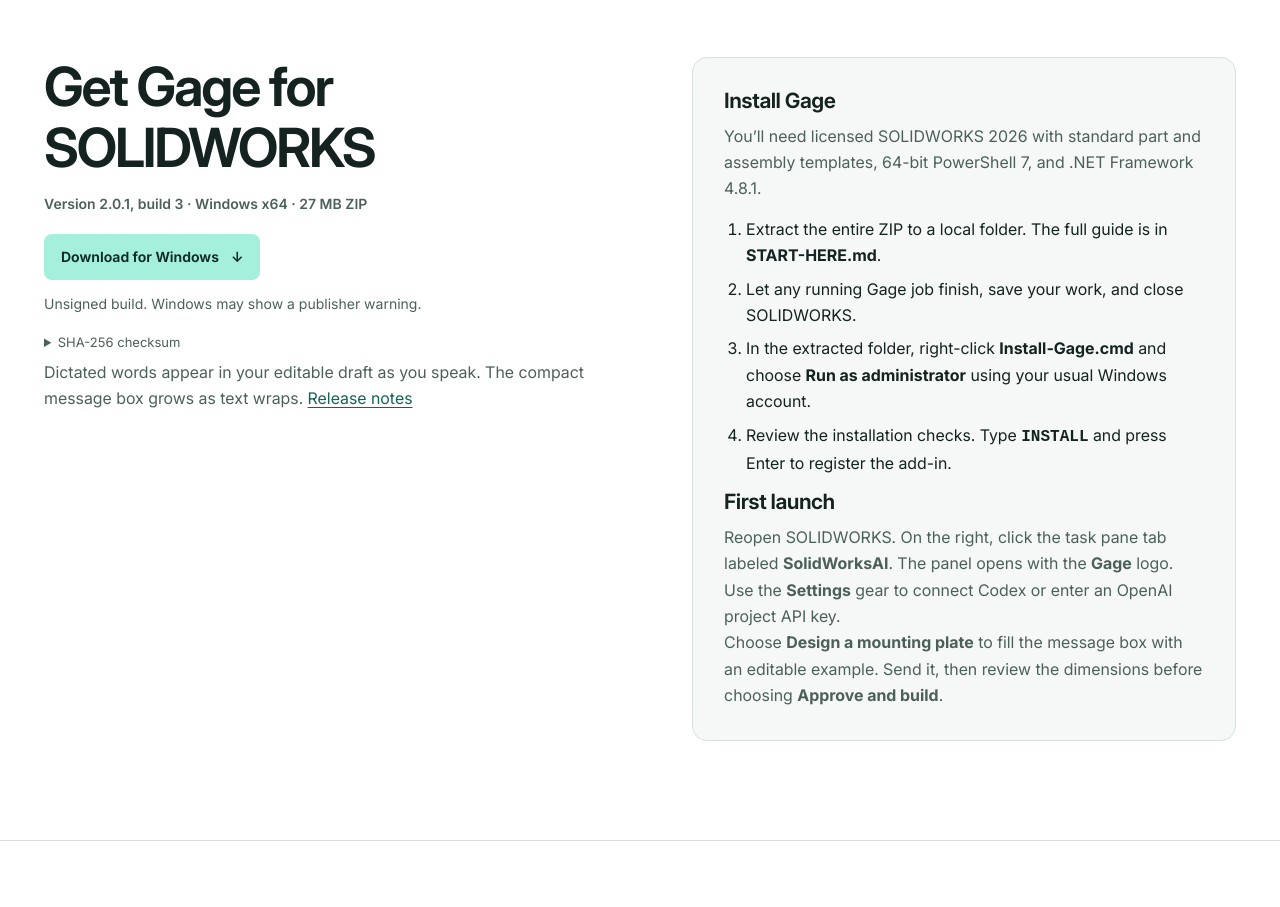
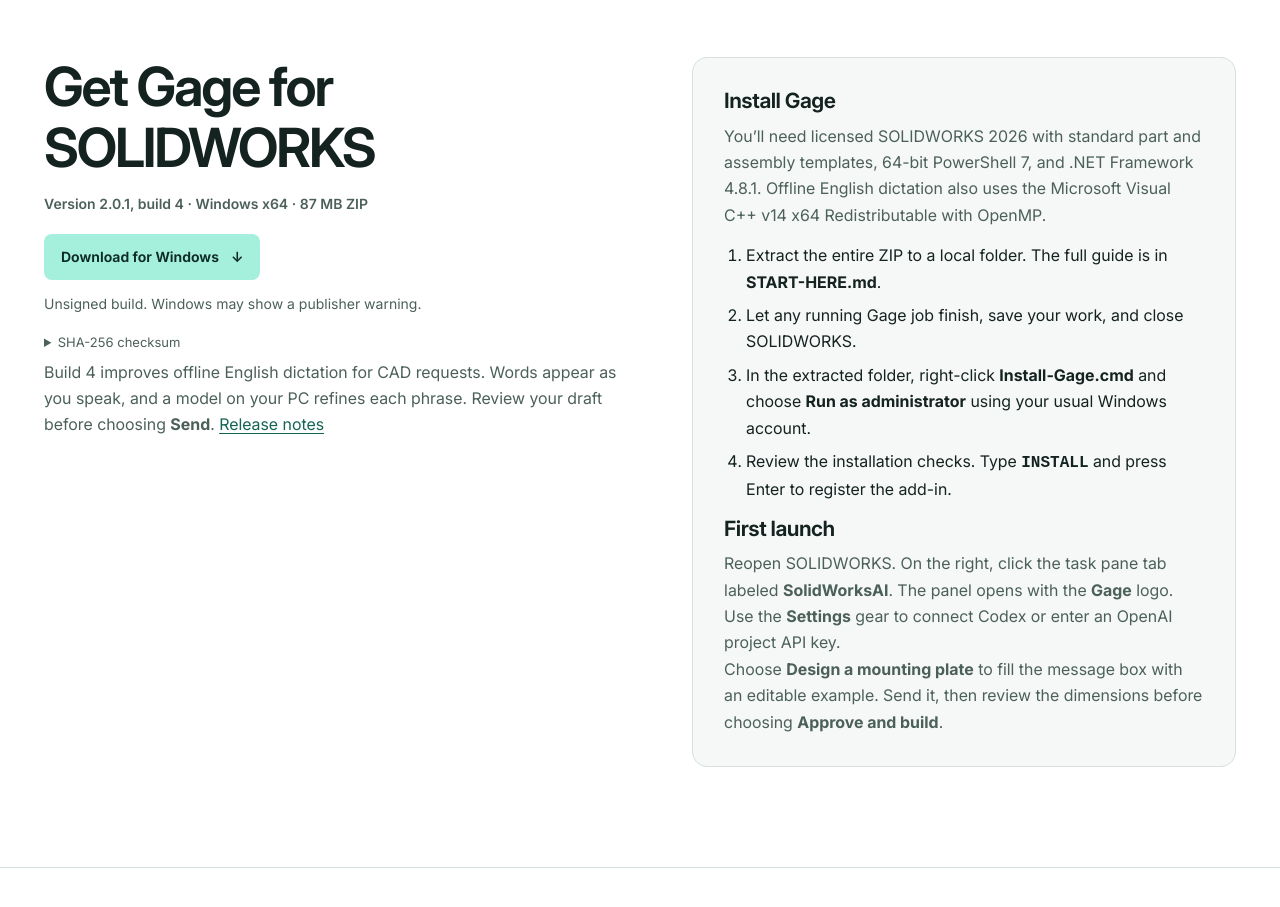
Before and after one commit to amombay/gage-website, a plain HTML site: page index.html in a window 1280 px wide. Shown: the part 3620-4527 px from the top of the page. Drawn offline with Linux system fonts and the light colour scheme.

Commit message:
Publish the Gage 2.0.1 build 4 download

```diff
--- a/index.html
+++ b/index.html
@@ -155,18 +155,18 @@
       <div class="container download-layout">
         <div class="download-copy">
           <h2 id="download-title">Get Gage for SOLIDWORKS</h2>
-          <p id="download-platform" class="download-platform">Version 2.0.1, build 3 &middot; Windows x64 &middot; 27 MB ZIP</p>
-          <a id="download-zip" class="btn btn-primary" href="https://github.com/amombay/gage-website/releases/download/gage-v2.0.1-build3-20261117/Gage-2.0.1-build3-Windows-x64.zip" aria-describedby="download-platform download-status">Download for Windows <span aria-hidden="true">&#8595;</span></a>
+          <p id="download-platform" class="download-platform">Version 2.0.1, build 4 &middot; Windows x64 &middot; 87 MB ZIP</p>
+          <a id="download-zip" class="btn btn-primary" href="https://github.com/amombay/gage-website/releases/download/gage-v2.0.1-build4-20261118/Gage-2.0.1-build4-Windows-x64.zip" aria-describedby="download-platform download-status">Download for Windows <span aria-hidden="true">&#8595;</span></a>
           <p id="download-status">Unsigned build. Windows may show a publisher warning.</p>
           <details class="download-checksum">
             <summary>SHA-256 checksum</summary>
-            <code>abe15b50ee975693326b091a2760faffbe51e5c16cf4c6234c4ff01919cdfa58</code>
+            <code>73df45d234384e5fca4ac3cdb3aa4d43d7d84d98ba3acfe17aa5eddf7ab8ef82</code>
           </details>
-          <p>Dictated words appear in your editable draft as you speak. The compact message box grows as text wraps. <a class="text-link" href="https://github.com/amombay/gage-website/releases/tag/gage-v2.0.1-build3-20261117">Release notes</a></p>
+          <p>Build 4 improves offline English dictation for CAD requests. Words appear as you speak, and a model on your PC refines each phrase. Review your draft before choosing <strong>Send</strong>. <a class="text-link" href="https://github.com/amombay/gage-website/releases/tag/gage-v2.0.1-build4-20261118">Release notes</a></p>
         </div>
         <div class="download-install">
           <h3>Install Gage</h3>
-          <p>You’ll need licensed SOLIDWORKS 2026 with standard part and assembly templates, 64-bit PowerShell 7, and .NET Framework 4.8.1.</p>
+          <p>You’ll need licensed SOLIDWORKS 2026 with standard part and assembly templates, 64-bit PowerShell 7, and .NET Framework 4.8.1. Offline English dictation also uses the Microsoft Visual C++ v14 x64 Redistributable with OpenMP.</p>
           <ol>
             <li>Extract the entire ZIP to a local folder. The full guide is in <strong>START-HERE.md</strong>.</li>
             <li>Let any running Gage job finish, save your work, and close SOLIDWORKS.</li>
```
